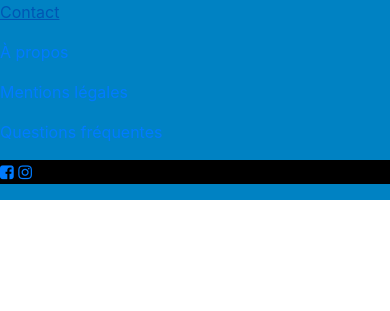
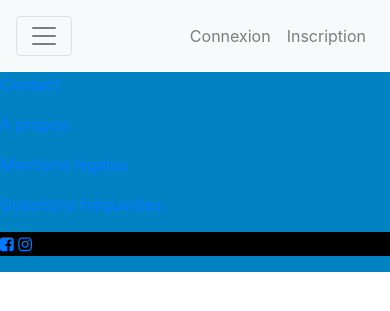
Before and after one commit to damien-simplon/site_catalogue_sweatmore, a PHP site: page / in a window 390 px wide. Shown: the top 311 px of the page. Run offline with PHP 8.4, Linux system fonts and the light colour scheme.

Commit message:
création du menu (le bouton en version mobile ne fonctionne pas)

```diff
--- a/index.php
+++ b/index.php
@@ -11,10 +11,47 @@
 
     <body>
 
+    <nav class="navbar navbar-expand-lg navbar-light bg-light">
+
+        <button class="navbar-toggler" type="button" data-toggle="collapse" data-target="#navbarSupportedContent" aria-controls="navbarSupportedContent" aria-expanded="false" aria-label="Toggle navigation">
+            <span class="navbar-toggler-icon"></span>
+        </button>
+
+
+        <div class="collapse navbar-collapse" id="navbarSupportedContent">
+            <ul class="navbar-nav mr-auto">
+                <li class="nav-item">
+                    <a class="nav-link" href="#">Accueil</a>
+                </li>
+                <li class="nav-item">
+                    <a class="nav-link" href="#">Sweat</a>
+                </li>
+                <li class="nav-item">
+                    <a class="nav-link" href="#">T-shirt</a>
+                </li>
+                <li class="nav-item">
+                    <a class="nav-link" href="#">Baskets</a>
+                </li>
+                <li class="nav-item">
+                    <a class="nav-link" href="#">Homme</a>
+                </li>
+                <li class="nav-item">
+                    <a class="nav-link" href="#">Femme</a>
+                </li>
+            </ul>
+        </div>
+
+        <ul class="navbar-nav d-flex flex-row">
+            <li class="nav-item p-2"><a class="nav-link" href="./connexion.php">Connexion</a></li>
+            <li class="nav-item p-2"><a class="nav-link" href="./inscription.php">Inscription</a></li>
+        </ul>
+    </nav>
+
         <?php
             include "./include/footer.inc.html";
         ?>
 
+    <!-- <script src="https://stackpath.bootstrapcdn.com/bootstrap/4.3.1/js/bootstrap.min.js" integrity="sha384-JjSmVgyd0p3pXB1rRibZUAYoIIy6OrQ6VrjIEaFf/nJGzIxFDsf4x0xIM+B07jRM" crossorigin="anonymous"></script> -->
     </body>
 
 </html>
```
